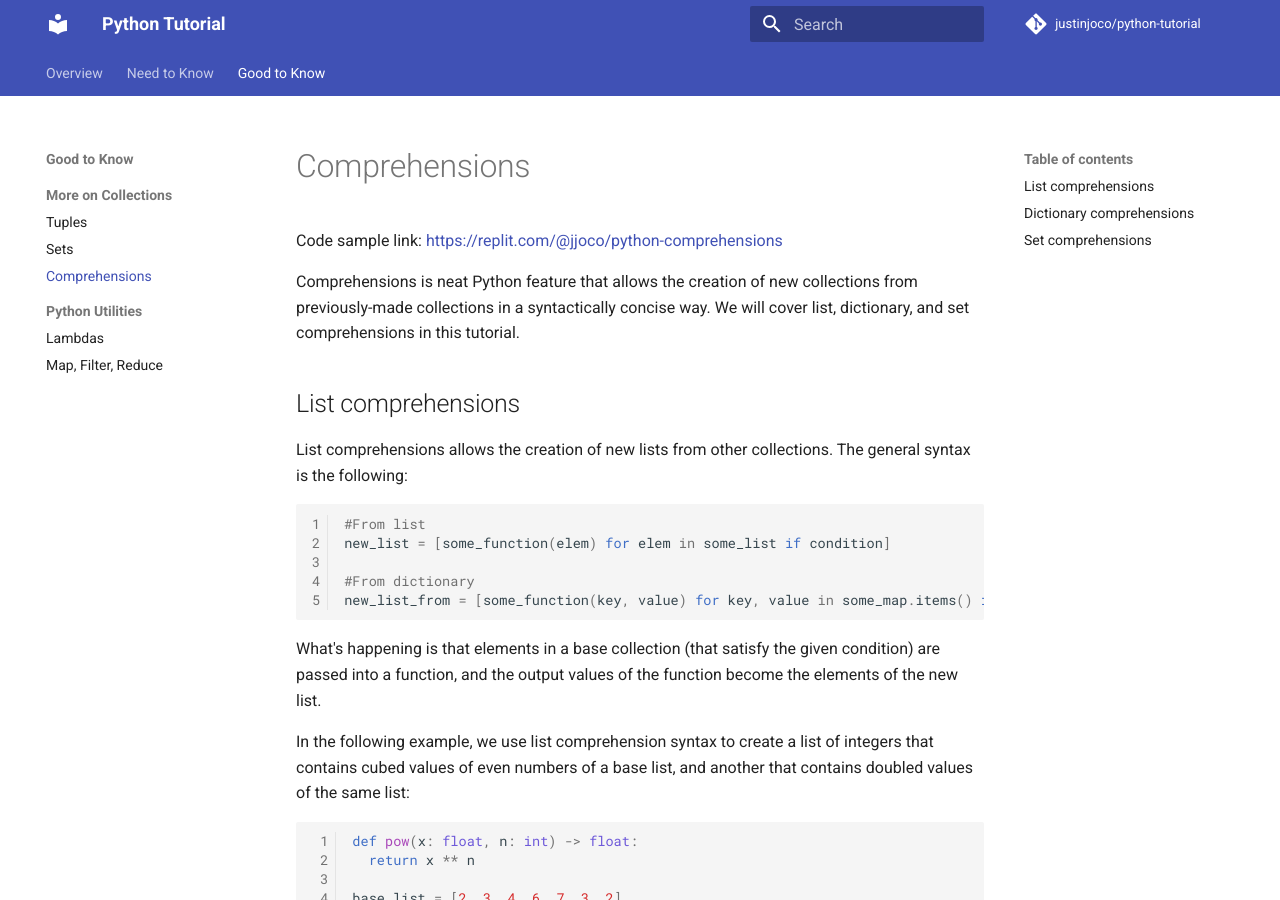
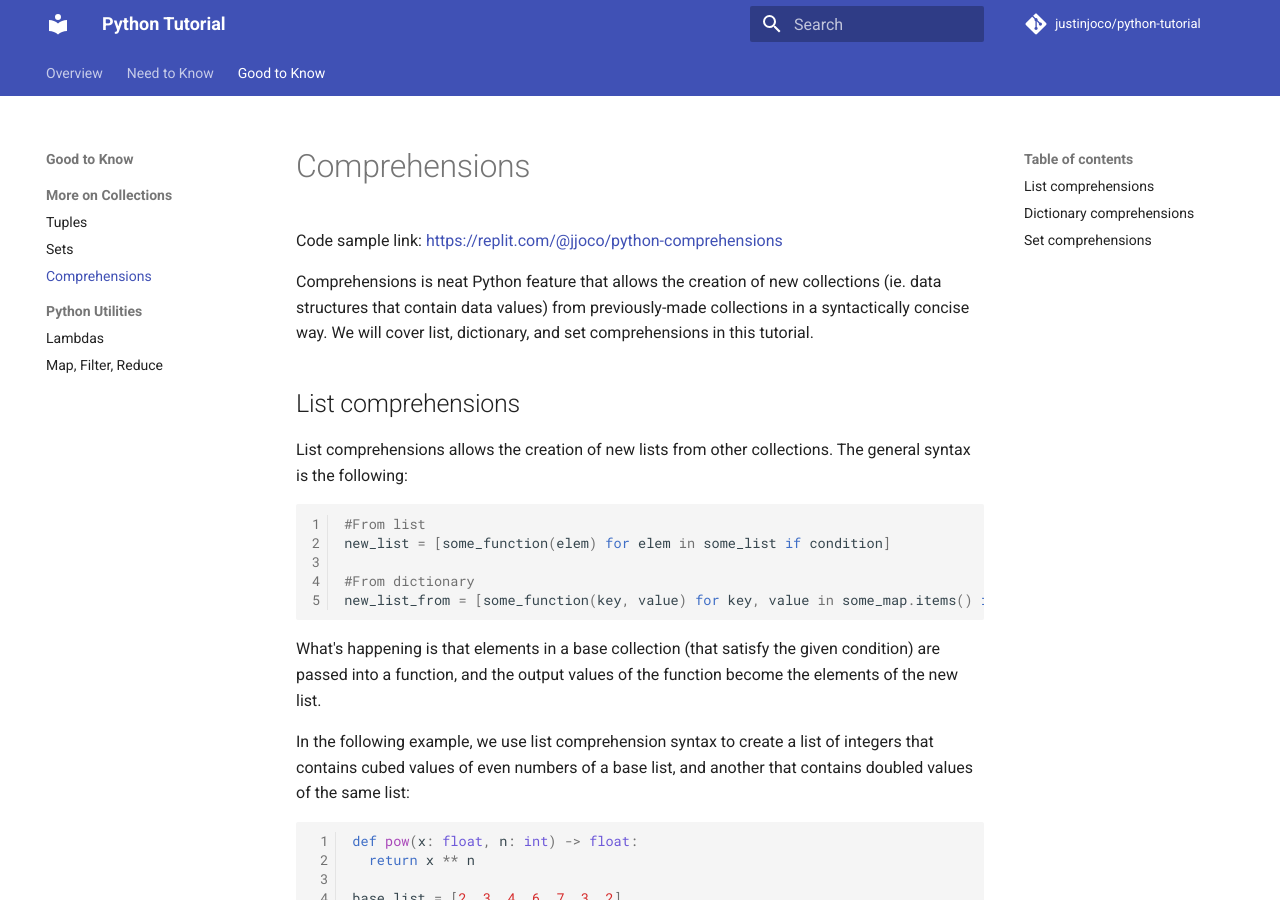
Before and after one commit to justinjoco/python-tutorial, an MkDocs documentation site: the page built from docs/collections/comprehensions.md, in a window 1280 px wide and 900 px high. Built offline with MkDocs 1.6.1 and Material for MkDocs 9.7.7, drawn with Linux system fonts in a browser that asks for light colours; comment, search, counter and statistics services are not loaded.

Commit message:
defined collection

```diff
--- a/docs/collections/comprehensions.md
+++ b/docs/collections/comprehensions.md
@@ -1,6 +1,6 @@
 Code sample link: <https://replit.com/@jjoco/python-comprehensions>
 
-Comprehensions is neat Python feature that allows the creation of new collections from previously-made collections in a syntactically concise way. We will cover list, dictionary, and set comprehensions in this tutorial.
+Comprehensions is neat Python feature that allows the creation of new collections (ie. data structures that contain data values) from previously-made collections in a syntactically concise way. We will cover list, dictionary, and set comprehensions in this tutorial.
 
 ## List comprehensions
 List comprehensions allows the creation of new lists from other collections. The general syntax is the following:
```
